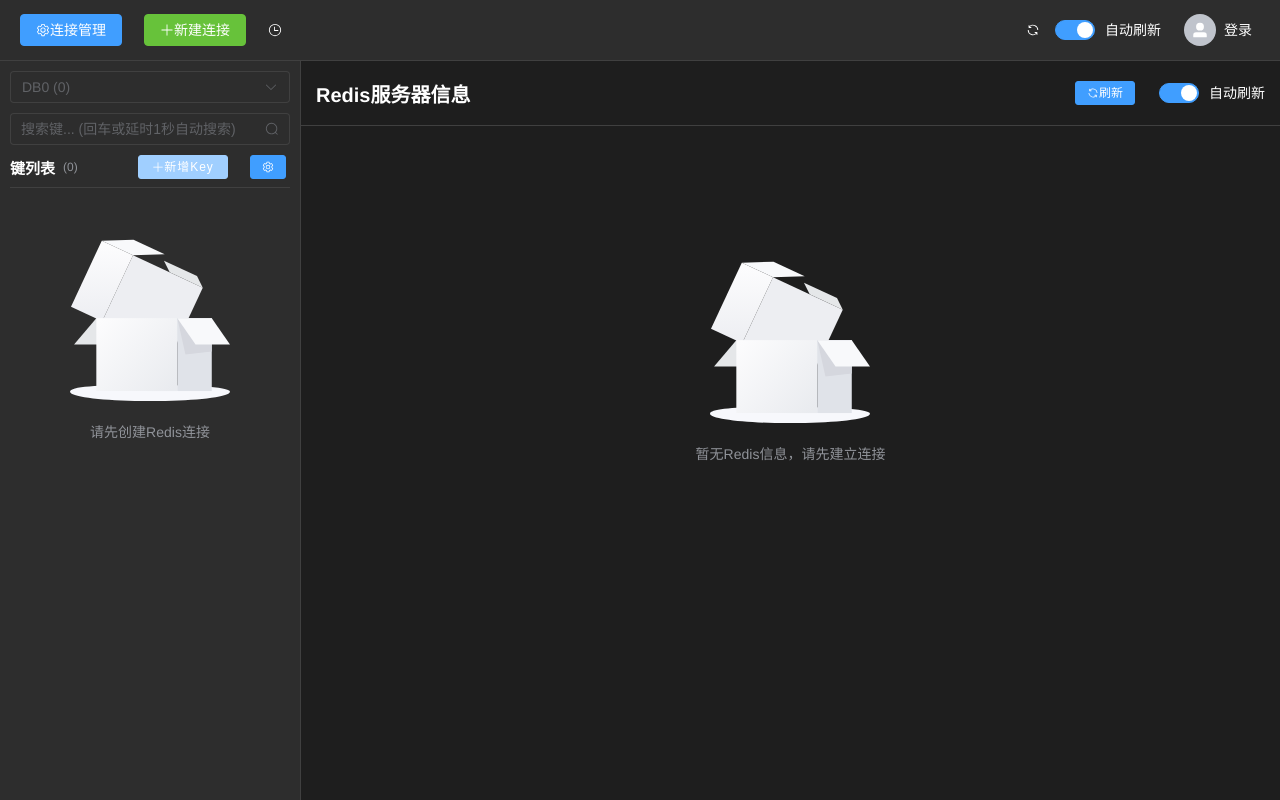
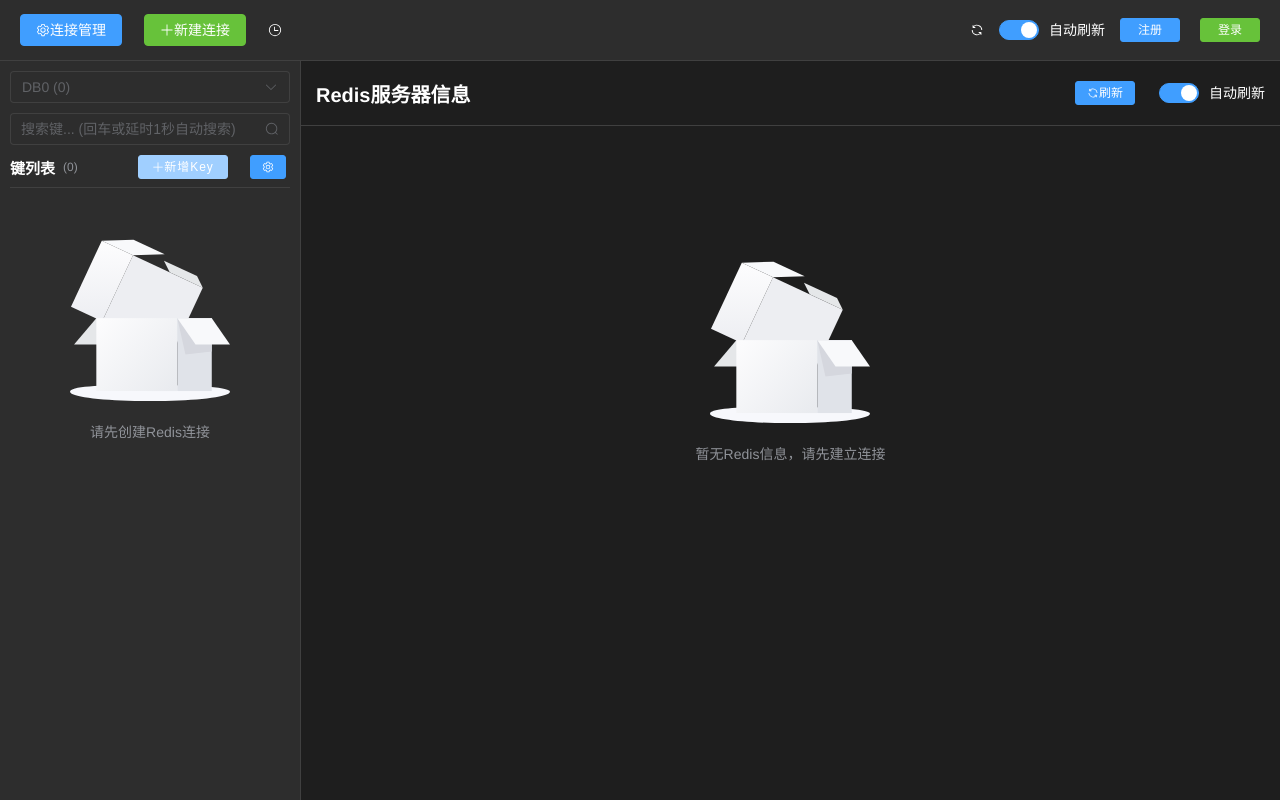
Before and after one commit to wuchuguang/redis-ui-new, a Vue app in the folder client/: page / in a window 1280 px wide. Built offline with nearby package versions, Linux system fonts and the light colour scheme.

Commit message:
login-dialog

```diff
--- a/client/src/components/UserManager.vue
+++ b/client/src/components/UserManager.vue
@@ -2,18 +2,25 @@
   <div class="user-manager">
     <!-- 未登录状态 -->
     <div v-if="!currentUser" class="user-login">
-      <el-dropdown @command="handleCommand" trigger="click">
-        <div class="user-avatar">
-          <el-avatar :size="32" icon="UserFilled" />
-          <span class="login-text">登录</span>
-        </div>
-        <template #dropdown>
-          <el-dropdown-menu>
-            <el-dropdown-item command="login">登录</el-dropdown-item>
-            <el-dropdown-item command="register">注册</el-dropdown-item>
-          </el-dropdown-menu>
-        </template>
-      </el-dropdown>
+      <!-- 注册按钮 - 右上角 -->
+      <el-button
+        type="primary"
+        size="small"
+        @click="showRegisterDialog = true"
+        class="register-btn"
+      >
+        注册
+      </el-button>
+
+      <!-- 登录按钮 - 点击弹出登录框 -->
+      <el-button
+        type="success"
+        size="small"
+        @click="handleLoginClick"
+        class="login-btn"
+      >
+        登录
+      </el-button>
     </div>
 
     <!-- 已登录状态 -->
@@ -367,14 +374,6 @@
 // 方法
 const handleCommand = (command) => {
   switch (command) {
-    case 'login':
-      showLoginDialog.value = true
-      // 加载保存的登录信息
-      loadSavedLoginInfo()
-      break
-    case 'register':
-      showRegisterDialog.value = true
-      break
     case 'profile':
       showProfileDialog.value = true
       loadProfileData()
@@ -387,6 +386,11 @@
       handleLogout()
       break
   }
+}
+
+const handleLoginClick = () => {
+  showLoginDialog.value = true
+  loadSavedLoginInfo()
 }
 
 const handleLogin = async () => {
@@ -574,13 +578,20 @@
 .user-info {
   display: flex;
   align-items: center;
+  gap: 8px;
+}
+
+.user-login {
+  cursor: default;
+}
+
+.user-info {
   cursor: pointer;
   padding: 4px 8px;
   border-radius: 4px;
   transition: background-color 0.3s;
 }
 
-.user-login:hover,
 .user-info:hover {
   background-color: var(--el-fill-color-light);
 }
@@ -595,6 +606,12 @@
 .username {
   font-size: 14px;
   color: var(--el-text-color-primary);
+}
+
+.register-btn,
+.login-btn {
+  font-weight: 500;
+  min-width: 60px;
 }
 
 .dialog-footer {
```
